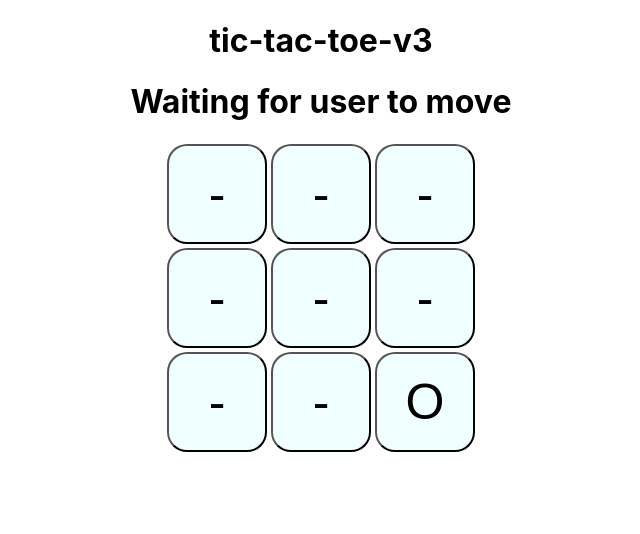
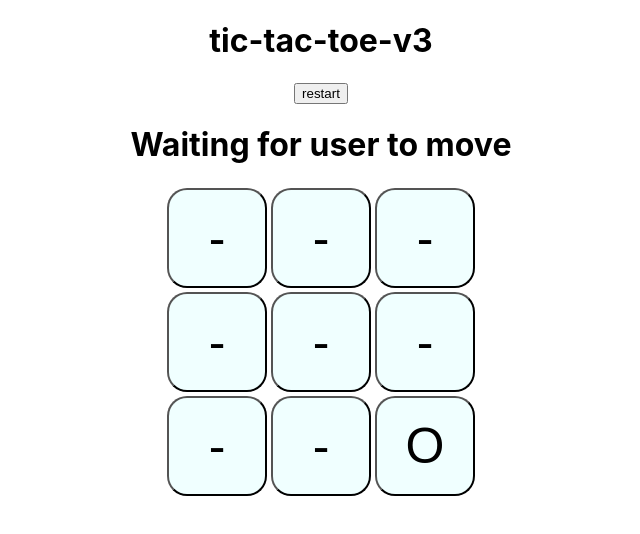
Before and after one commit to dotsync/tic-tac-toe-v3, a React (Create React App) app: page / in a window 1280 px wide. Shown: the top 534 px of the page, without its empty margins (319-959 px from the left). Built offline with nearby package versions, Linux system fonts and the light colour scheme.

Commit message:
Implements reset button

```diff
--- a/src/App.js
+++ b/src/App.js
@@ -12,6 +12,12 @@ function App() {
   return (
     <div className="App">
       <h1>tic-tac-toe-v3</h1>
+      <button onClick={() => {
+        game.initializeBoard()
+        mockboardWithCells = game.board;
+        console.log('mockboardWithCells', mockboardWithCells)
+        setBoard([...mockboardWithCells])
+        }}>restart</button>
       <Board
         game={game}
         board={board}
--- a/src/models/Game.js
+++ b/src/models/Game.js
@@ -11,6 +11,7 @@ export default class Game {
     this.initializeBoard()
   }
   initializeBoard() {
+    this.board = [[], [], []]
     for (let i = 0; i < Constants._boardSize; i++) {
       for (let j = 0; j < Constants._boardSize; j++) {
         const newCell = new Cell(i, j, Constants._empty)
```
